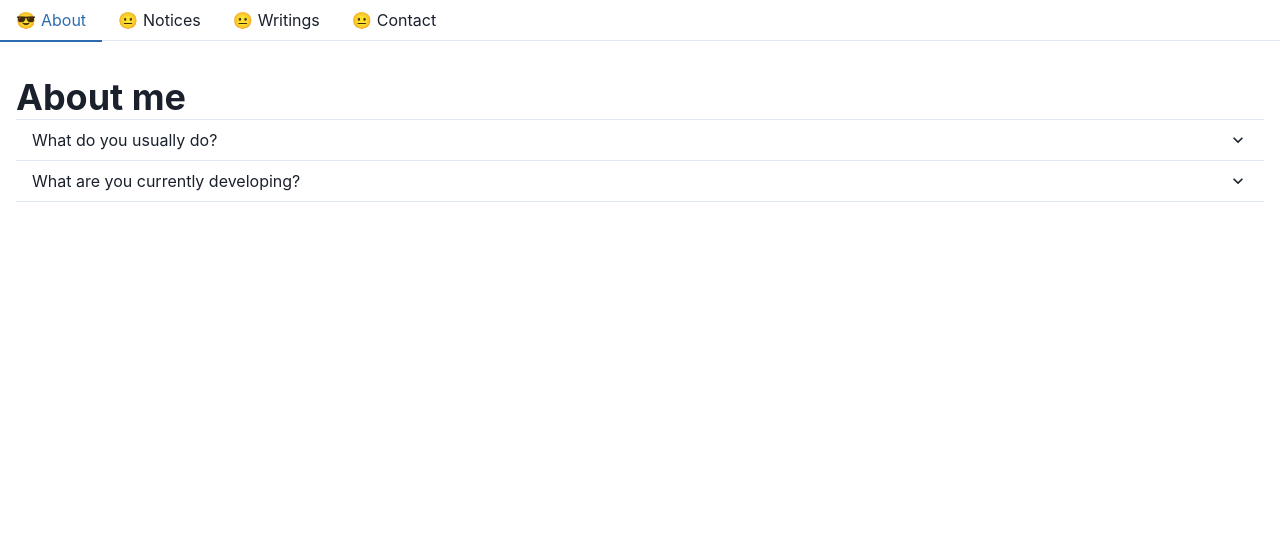
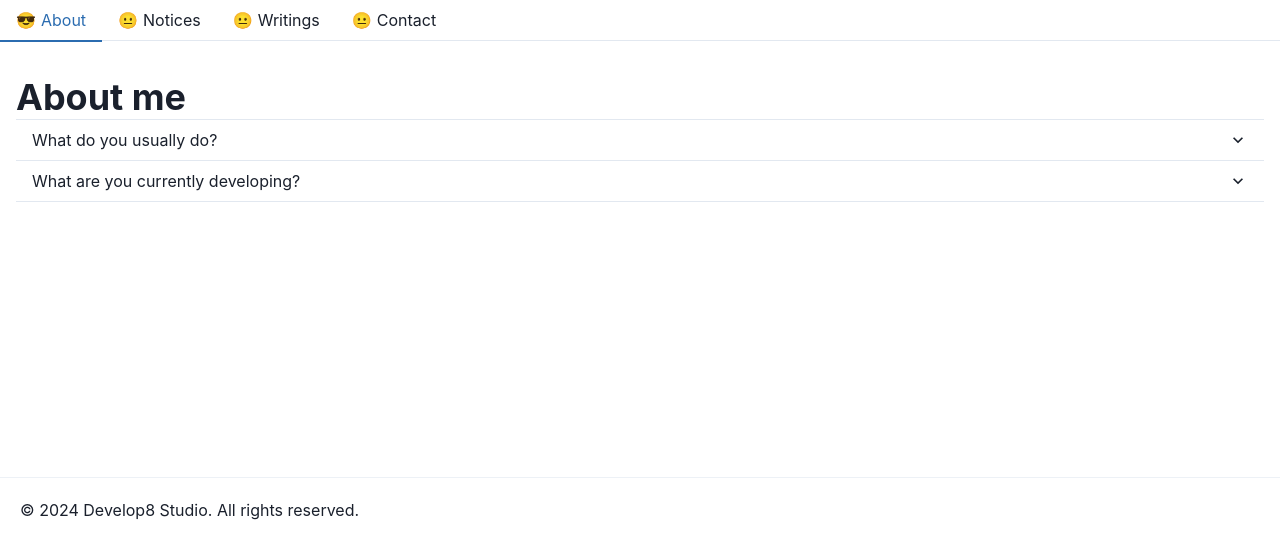
Before and after one commit to dev8-db/dev8-app, a Next.js app: page / in a window 1280 px wide. Shown: the top 558 px of the page. Built offline with nearby package versions, Linux system fonts and the light colour scheme.

Commit message:
Update Container Styles

```diff
--- a/src/pages/index.js
+++ b/src/pages/index.js
@@ -66,8 +66,7 @@ import {
   IconButton,
   Image
 } from "@chakra-ui/react";
-import { BsThreeDotsVertical } from "react-icons/bs";
-import { BiLike, BiChat, BiShare } from "react-icons/bi";
+import { Divider } from '@chakra-ui/react';
 
 export default function IndexPage() {
   const articles = [
@@ -96,13 +95,13 @@ export default function IndexPage() {
   })
 
   const messages = [
-    "dog.svg",
     'I have significantly redesigned this website. I\'ve adopted Chakra UI for the new look.',
     'Hello World',
+    "dog.svg",
   ];
 
   return (
-    <div>
+    <div className='grid grid-rows-auto grid-cols-1 min-h-screen'>
       <Tabs variant='enclosed'>
         <TabList>
           <CustomTab>About</CustomTab>
@@ -206,6 +205,10 @@ export default function IndexPage() {
           </TabPanel>
         </TabPanels>
       </Tabs>
+      <div>
+        <Divider className='mb-5' />
+        <Text className='md:ml-5 ml-1 mb-5'>&copy; 2024 Develop8 Studio. All rights reserved.</Text>
+      </div>
     </div>
   )
 }
```
